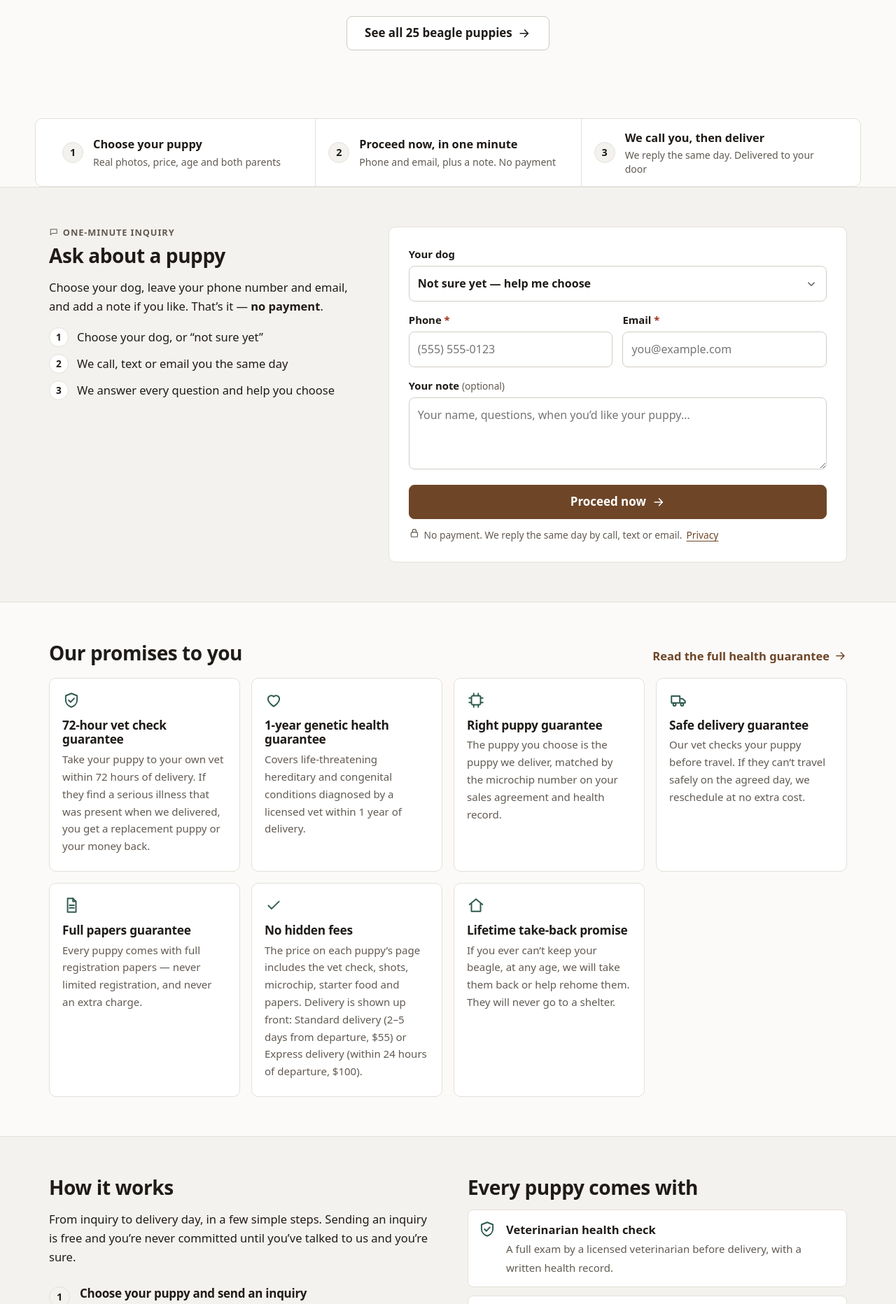
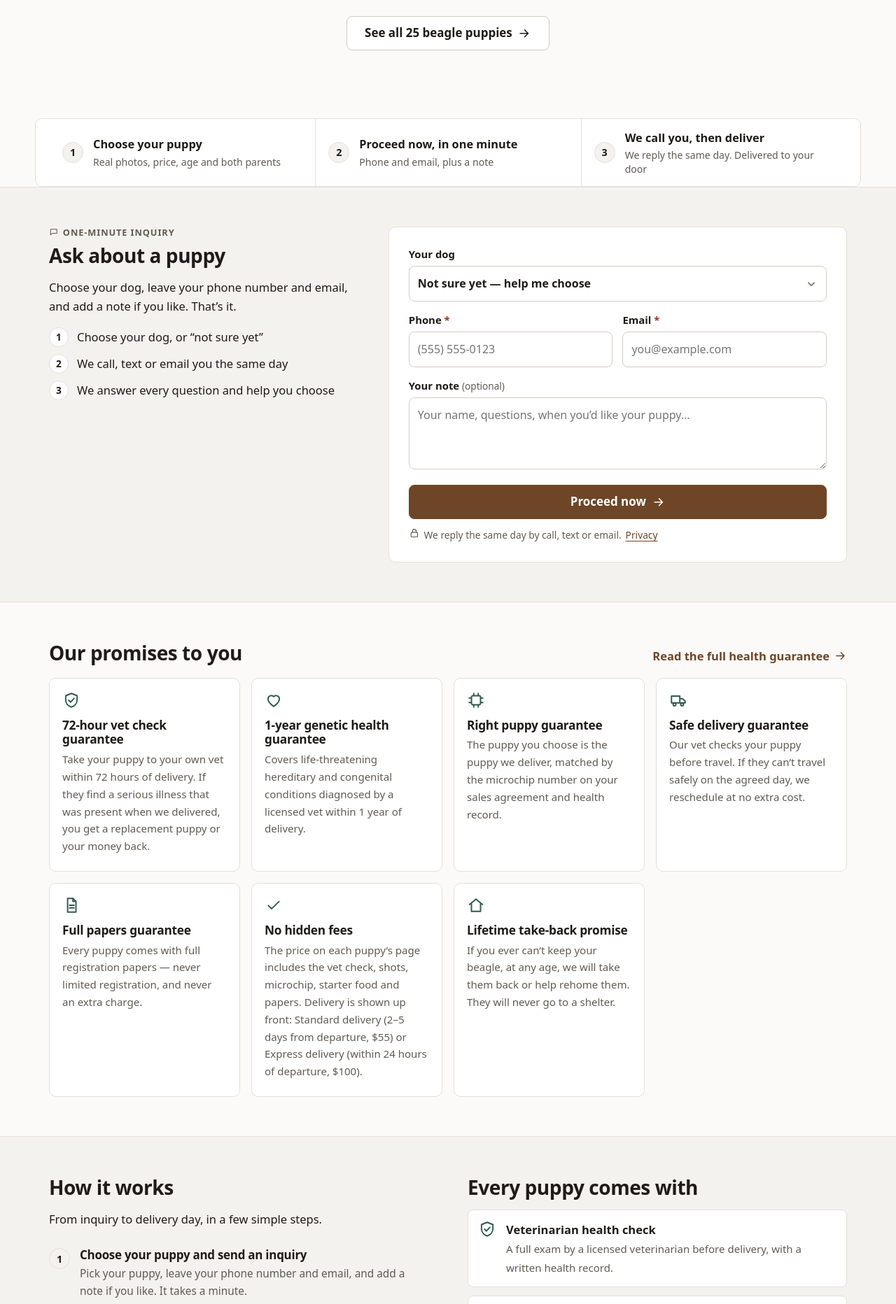
Before and after one commit to jeszthe-ctrl/project, a PHP site: page /beaglebrook/ in a window 1280 px wide. Shown: the part 2207-4071 px from the top of the page at 70% size. Run offline with PHP 8.4, Linux system fonts and the light colour scheme.

Commit message:
Beagle Brook: remove "no payment" wording
Inquiry form, home steps, how-it-works intro, call-to-action band, FAQ
and the verify page no longer mention payment or that inquiring is free.
Content version 6 updates installed sites' unedited text.

Co-Authored-By: Claude Opus 5.5 <noreply@anthropic.com>
Claude-Session: https://claude.ai/code/session_01KMwRAQzP3nADfaKBZw9bdV

```diff
--- a/beaglebrook/inc/defaults.php
+++ b/beaglebrook/inc/defaults.php
@@ -37,7 +37,7 @@ return [
     'puppies_title'   => 'Beagle Puppies for Sale',
     'puppies_seo_title'=> 'Beagle Puppies for Sale Near You | Available Now | Beagle Brook',
     'puppies_seo_desc'=> 'See every beagle puppy available now at Beagle Brook: photos, price, age, color and parents. Vet checked, microchipped, full papers, delivered from Cincinnati, Ohio.',
-    'puppies_intro'   => "Every beagle puppy we have available right now is listed here, with real photos, price, date of birth and both parents. Each one has been raised in our home in {city}, {state}, examined by our veterinarian and is ready for a family that will love them.\n\nFound the one? Choose them in the inquiry form, leave your phone number and email, and add a note. It takes a minute, there's no payment, and we reply {reply_time}.",
+    'puppies_intro'   => "Every beagle puppy we have available right now is listed here, with real photos, price, date of birth and both parents. Each one has been raised in our home in {city}, {state}, examined by our veterinarian and is ready for a family that will love them.\n\nFound the one? Choose them in the inquiry form, leave your phone number and email, and add a note. It takes a minute, and we reply {reply_time}.",
     'parents_intro'   => "Good puppies start with good parents. These are the adult beagles behind our litters: their registration, health testing, size and temperament. Ask us about any of them.",
     'litters_intro'   => "Our beagles have litters a few times a year, and the best puppies often go to families who are already on our waitlist. Join it below and we'll email you the moment a new litter is born, before the puppies are posted publicly.",
     'reviews_intro'   => "What families say after their Beagle Brook puppy comes home. Every review here is from a real buyer and is published with their permission.",
@@ -50,7 +50,7 @@ return [
     'smtp_host'       => '', 'smtp_port' => '', 'smtp_secure' => 'tls', 'smtp_user' => '', 'smtp_pass' => '',
     'alert_phone'     => '', 'alert_sms_email' => '', 'twilio_sid' => '', 'twilio_token' => '', 'twilio_from' => '',
     'pretty_urls'     => false, 'pretty_auto' => false,
-    'content_version' => 5,   /* see site_load(): changes applied once to sites installed earlier */
+    'content_version' => 6,   /* see site_load(): changes applied once to sites installed earlier */
   ],
 
   /* delivery options and prices (Admin → Delivery). Times count from when the puppy leaves us. */
@@ -94,7 +94,7 @@ return [
   ],
 
   'steps' => [
-    ['title'=>'Choose your puppy and send an inquiry', 'text'=>'Pick your puppy, leave your phone number and email, and add a note if you like. It takes a minute, and there’s no payment.'],
+    ['title'=>'Choose your puppy and send an inquiry', 'text'=>'Pick your puppy, leave your phone number and email, and add a note if you like. It takes a minute.'],
     ['title'=>'We call, text or email you', 'text'=>'We reply {reply_time}, answer every question and tell you all about your puppy, with more photos if you’d like them.'],
     ['title'=>'Reserve your puppy', 'text'=>'When you’ve chosen, we confirm your puppy, the price and your delivery in writing, and mark your puppy Reserved on our site.'],
     ['title'=>'We plan your delivery', 'text'=>'You choose Standard (2–5 days) or Express (within 24 hours) delivery, and we agree the departure date with you. The delivery fee is in your written agreement.'],
@@ -329,8 +329,8 @@ See the full [health guarantee](/health-guarantee), or browse [beagle puppies fo
 TXT
     ],
     [
-      'slug'=>'is-beagle-brook-legit', 'menu'=>'Verify us', 'title'=>'Is Beagle Brook legit? How to verify us before you pay',
-      'seo_title'=>'Is Beagle Brook Legit? How to Verify Us Before You Pay',
+      'slug'=>'is-beagle-brook-legit', 'menu'=>'Verify us', 'title'=>'Is Beagle Brook legit? How to verify us',
+      'seo_title'=>'Is Beagle Brook Legit? How to Verify Us | Beagle Brook',
       'seo_desc'=>'How to check that Beagle Brook is a real beagle breeder: recent photos, registration lookups, written agreements and the warning signs of puppy scams.',
       'body'=><<<'TXT'
 Puppy scams are real, and beagles are one of the breeds scammers copy most. You should check any breeder before you send money — including us. Here is exactly how to verify Beagle Brook, and the warning signs to watch for anywhere else.
@@ -362,7 +362,7 @@ If anyone contacts you claiming to be Beagle Brook from another email address, p
 ## Questions
 
 ### Can I visit before buying?
-We are a delivery-only breeder. Before you pay anything, ask us all your questions: we'll send recent photos of your puppy and the parents, and every detail in writing.
+We are a delivery-only breeder. Ask us all your questions: we'll send recent photos of your puppy and the parents, and every detail in writing.
 
 ### Are you licensed?
 Our license and registration details, where they apply, are listed on this page.
@@ -461,7 +461,7 @@ These terms apply when you reserve and buy a puppy from {brand}, {city}, {state}
 
 ## Inquiries
 
-Sending an inquiry is free and doesn't commit you to anything. A puppy is only reserved once we've confirmed the sale with you in writing.
+A puppy is only reserved once we've confirmed everything with you in writing.
 
 ## Prices
 
--- a/beaglebrook/inc/views.php
+++ b/beaglebrook/inc/views.php
@@ -284,7 +284,7 @@ function inquiry_form($sel=null){
     <div class="frow frow-2"><?= field('phone', 'Phone', 'tel', true, 'autocomplete="tel" inputmode="tel" placeholder="(555) 555-0123"') ?><?= field('email', 'Email', 'email', true, 'autocomplete="email" placeholder="you@example.com"') ?></div>
     <label class="f"><span>Your note <i>(optional)</i></span><textarea name="notes" rows="3" maxlength="3000" placeholder="Your name, questions, when you’d like your puppy…"><?= val('notes') ?></textarea></label>
     <button class="btn btn-lg btn-block" type="submit">Proceed now <?= icon('arrow') ?></button>
-    <p class="fnote"><?= icon('lock') ?> No payment. We reply <?= h(fill('{reply_time}')) ?> by call, text or email. <a href="<?= h(url('privacy-policy')) ?>">Privacy</a></p>
+    <p class="fnote"><?= icon('lock') ?> We reply <?= h(fill('{reply_time}')) ?> by call, text or email. <a href="<?= h(url('privacy-policy')) ?>">Privacy</a></p>
   </form>
   <?php return ob_get_clean();
 }
@@ -479,7 +479,7 @@ function footer(){
   $guides = array_slice(articles_of('guide'), 0, 7);
   ?>
 <section class="pre-f"><div class="wrap pre-f-in">
-  <div><h2>Questions? Talk to a real beagle breeder.</h2><p>We reply <?= h(fill('{reply_time}')) ?>. No pressure, and no payment until you’re sure.</p></div>
+  <div><h2>Questions? Talk to a real beagle breeder.</h2><p>We reply <?= h(fill('{reply_time}')) ?>.</p></div>
   <div class="pre-f-b"><?php if($CFG['phone'] !== ''): ?><a class="btn btn-light" href="sms:<?= h(tel($CFG['phone'])) ?>"><?= icon('chat') ?>Text us</a><a class="btn btn-light" href="tel:<?= h(tel($CFG['phone'])) ?>"><?= icon('phone') ?><?= h($CFG['phone']) ?></a><?php endif; ?><a class="btn btn-light" href="mailto:<?= h($CFG['email']) ?>"><?= icon('mail') ?><?= h($CFG['email']) ?></a></div>
 </div></section>
 <footer class="site-f">
@@ -532,7 +532,7 @@ function inquiry_section($sel=null, $title='', $band=true){
     <div class="inq-side">
       <p class="eyebrow"><?= icon('chat') ?>One-minute inquiry</p>
       <h2><?= h($title) ?></h2>
-      <p>Choose your dog, leave your phone number and email, and add a note if you like. That’s it — <strong>no payment</strong>.</p>
+      <p>Choose your dog, leave your phone number and email, and add a note if you like. That’s it.</p>
       <ol class="mini-steps"><li><span>1</span>Choose your dog, or “not sure yet”</li><li><span>2</span>We call, text or email you <?= h(fill('{reply_time}')) ?></li><li><span>3</span>We answer every question and help you choose</li></ol>
       <?php if($CFG['phone'] !== ''): ?><p class="inq-call"><a class="btn btn-ghost" href="sms:<?= h(tel($CFG['phone'])) ?>"><?= icon('chat') ?>Text us</a><a class="btn btn-ghost" href="tel:<?= h(tel($CFG['phone'])) ?>"><?= icon('phone') ?><?= h($CFG['phone']) ?></a></p><?php endif; ?>
     </div>
@@ -572,7 +572,7 @@ function view_home(){
 
   <section class="wrap easy3 easy3-after" aria-label="How to get your puppy">
     <a class="e3" href="#puppies"><span class="e3-n">1</span><span><strong>Choose your puppy</strong><small>Real photos, price, age and both parents</small></span></a>
-    <a class="e3" href="#inquire"><span class="e3-n">2</span><span><strong>Proceed now, in one minute</strong><small>Phone and email, plus a note. No payment</small></span></a>
+    <a class="e3" href="#inquire"><span class="e3-n">2</span><span><strong>Proceed now, in one minute</strong><small>Phone and email, plus a note</small></span></a>
     <a class="e3" href="<?= h(url('puppy-delivery')) ?>"><span class="e3-n">3</span><span><strong>We call you, then deliver</strong><small>We reply <?= h(fill('{reply_time}')) ?>. Delivered to your door</small></span></a>
   </section>
 
@@ -584,7 +584,7 @@ function view_home(){
   </div></section>
 
   <section class="sec band"><div class="wrap split">
-    <div ><h2>How it works</h2><p>From inquiry to delivery day, in a few simple steps. Sending an inquiry is free and you’re never committed until you’ve talked to us and you’re sure.</p><?= steps_block() ?><p><a class="btn" href="<?= h(url('how-it-works')) ?>">How buying from us works</a></p></div>
+    <div ><h2>How it works</h2><p>From inquiry to delivery day, in a few simple steps.</p><?= steps_block() ?><p><a class="btn" href="<?= h(url('how-it-works')) ?>">How buying from us works</a></p></div>
     <div ><h2>Every puppy comes with</h2><?= included_block() ?><p class="muted">The price on each puppy’s page includes all of this. <a href="<?= h(url('whats-included')) ?>">What’s included</a></p></div>
   </div></section>
 
@@ -628,7 +628,7 @@ function home_faqs(){
   global $CFG;
   return [
     ['How much is a beagle puppy from '.$CFG['brand'].'?', 'Each puppy’s price is listed on their card and their page. The price includes a vet check, age-appropriate shots, a microchip, starter food and all their documents. Delivery to your door is extra: '.delivery_summary().'.'],
-    ['How do I get a beagle puppy from you?', 'Choose a puppy on our site and send the one-minute inquiry form with your phone number and email. Inquiring is free. We call, text or email you '.fill('{reply_time}').', answer every question, send more photos if you like and arrange delivery to your door.'],
+    ['How do I get a beagle puppy from you?', 'Choose a puppy on our site and send the one-minute inquiry form with your phone number and email. We call, text or email you '.fill('{reply_time}').', answer every question, send more photos if you like and arrange delivery to your door.'],
     ['Do you deliver beagle puppies near me?', 'Yes. We deliver beagle puppies from '.$CFG['city'].', Ohio to your door: '.delivery_summary().'. Delivery times count from when your puppy leaves us, after a final check by our veterinarian.'],
     ['What comes with a '.$CFG['brand'].' beagle puppy?', 'Every puppy comes with a veterinarian check, age-appropriate shots and deworming, a microchip, a bag of the food they already eat, all their documents (registration papers, vet and vaccination records and microchip details, with names) and a written '.fill('{genetic_year}').' genetic health guarantee.'],
     ['How big do beagles get?', 'Beagles come in two sizes: 13-inch beagles stand up to 13 inches at the shoulder and usually weigh under 20 pounds, and 15-inch beagles stand 13 to 15 inches and weigh about 20 to 30 pounds. Most are fully grown by 12 to 18 months.'],
```
Also changed, not shown: beaglebrook/inc/upgrades.php (+11 -0 lines).
